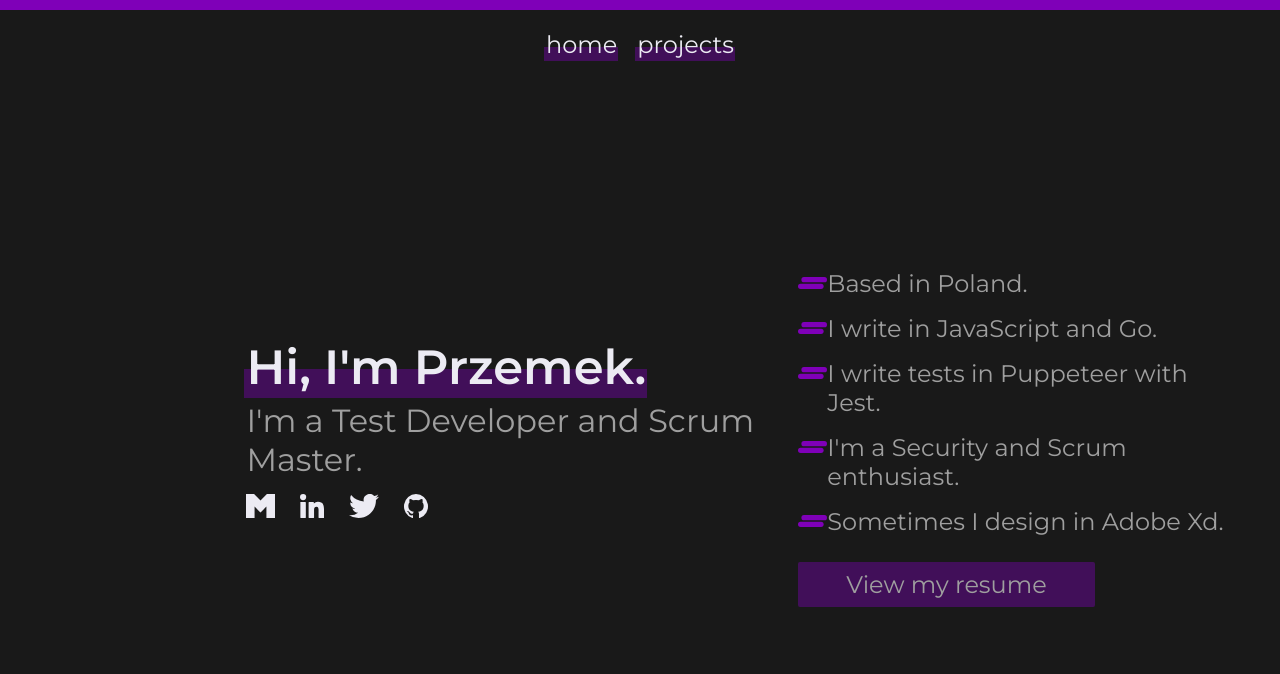
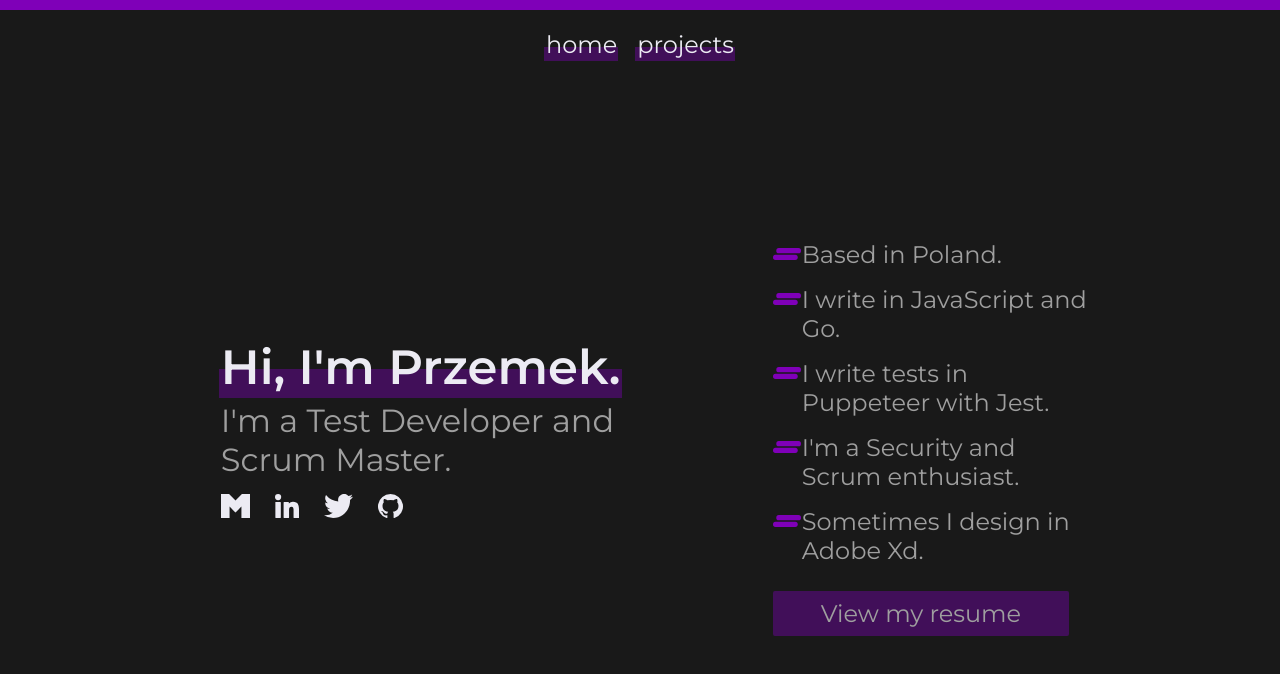
Before and after one commit to Kodziak/portflio, a Vue app: page / in a window 1280 px wide. Shown: the top 674 px of the page. Built offline with nearby package versions, Linux system fonts and the light colour scheme.

Commit message:
Fix grid repeat problem.

```diff
--- a/src/components/Home.vue
+++ b/src/components/Home.vue
@@ -120,7 +120,7 @@ h3 {
 
 .home--grid {
   display: grid;
-  grid-template-columns: 10% repeat(12, 8%) 10%;
+  grid-template-columns: repeat(12, 8%);
   grid-column-gap: 8px;
 
   @include mediaSmartfon {
@@ -130,7 +130,7 @@ h3 {
 
   .home__header {
     grid-column-start: 3;
-    grid-column-end: 8;
+    grid-column-end: 7;
 
     @include mediaSmartfon {
       grid-column-start: 1;
@@ -139,7 +139,7 @@ h3 {
 
   .home__content {
     grid-column-start: 8;
-    grid-column-end: 12;
+    grid-column-end: 11;
 
     @include mediaSmartfon {
       grid-column-start: 1;
```
